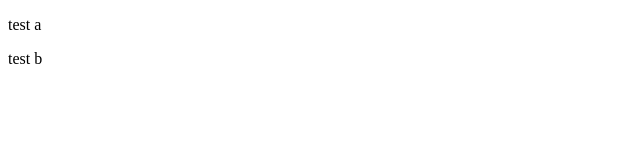
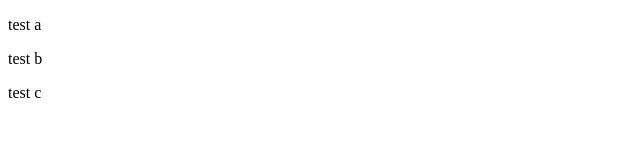
Before and after one commit to ferdhybagus/latihan-git, a plain HTML site: page index.html in a window 1280 px wide. Shown: the full height of the page, 0-640 px from the left. Drawn offline with Linux system fonts and the light colour scheme.

Commit message:
menambahkan baris ketiga

```diff
--- a/index.html
+++ b/index.html
@@ -7,5 +7,6 @@
     <body>
         <p>test a</p>
         <p>test b</p>
+        <p>test c</p>
     </body>
 </html>
```
